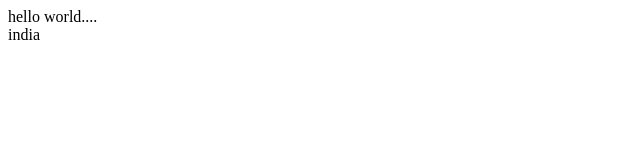
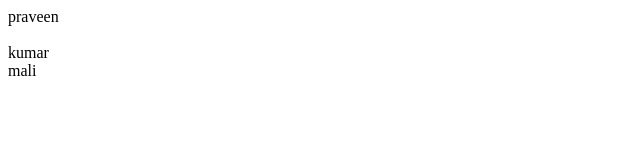
Before and after one commit to malipraveen80/githubtrening, a plain HTML site: page index.html in a window 1280 px wide. Shown: the whole page, without its empty margins (0-640 px from the left). Drawn offline with Linux system fonts and the light colour scheme.

Commit message:
google.com updeted

```diff
--- a/index.html
+++ b/index.html
@@ -1,6 +1,10 @@
 <html>
     <body>
-        hello world....<br>
-        india
+        praveen  <br>
+                 <br>
+        kumar
+                 <br>
+        mali
+
     </body>
 </html>
```
